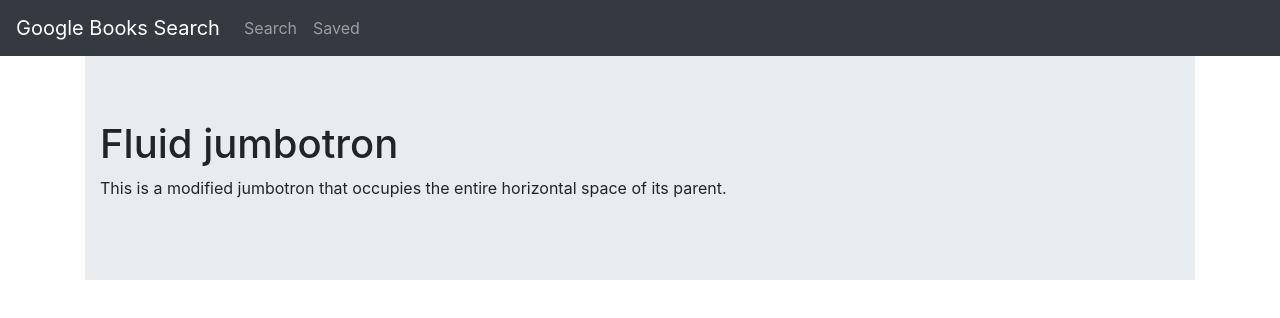
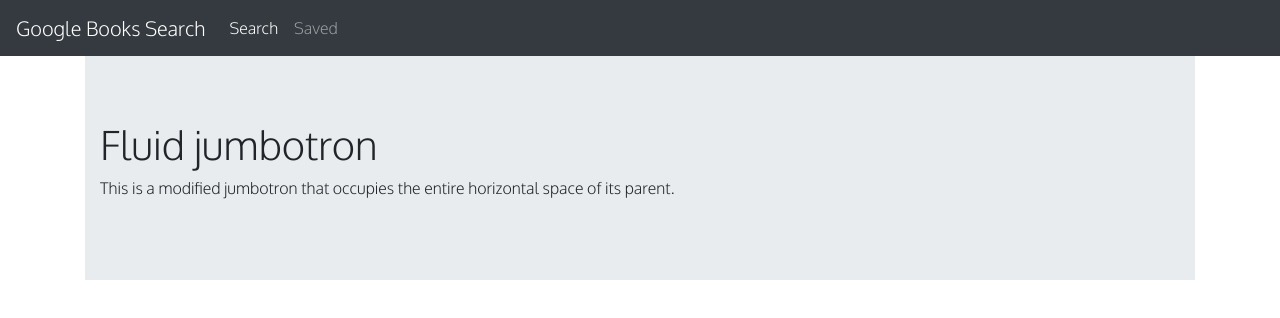
Before and after one commit to meierj423/google-book-search, a React (Create React App) app in the folder client/: page / in a window 1280 px wide. Shown: the top 318 px of the page. Built offline with nearby package versions, Linux system fonts and the light colour scheme.

Commit message:
added code for the  active link to display

```diff
--- a/client/src/componenets/Nav/index.js
+++ b/client/src/componenets/Nav/index.js
@@ -1,4 +1,5 @@
 import React from "react";
+import { NavLink } from "react-router-dom";
 import { Navbar, Nav } from "react-bootstrap";
 import "./style.css";
 
@@ -9,8 +10,12 @@
       <Navbar.Toggle aria-controls="responsive-navbar-nav" />
       <Navbar.Collapse id="responsive-navbar-nav">
         <Nav className="mr-auto">
-          <Nav.Link href="/">Search</Nav.Link>
-          <Nav.Link href="/saved">Saved</Nav.Link>
+          <Nav.Link as={NavLink} exact to="/">
+            Search
+          </Nav.Link>
+          <Nav.Link as={NavLink} exact to="/saved">
+            Saved
+          </Nav.Link>
         </Nav>
       </Navbar.Collapse>
     </Navbar>
--- a/client/src/componenets/Nav/style.css
+++ b/client/src/componenets/Nav/style.css
@@ -1,5 +1,4 @@
 .Navbar {
   background-color: lightgray;
-  font-family: "Oxygen", sans-serif;
   font-weight: bold;
 }
--- a/client/src/index.css
+++ b/client/src/index.css
@@ -1,13 +1,11 @@
 body {
   margin: 0;
-  font-family: -apple-system, BlinkMacSystemFont, 'Segoe UI', 'Roboto', 'Oxygen',
-    'Ubuntu', 'Cantarell', 'Fira Sans', 'Droid Sans', 'Helvetica Neue',
-    sans-serif;
+  font-family: "Oxygen", sans-serif;
   -webkit-font-smoothing: antialiased;
   -moz-osx-font-smoothing: grayscale;
 }
 
 code {
-  font-family: source-code-pro, Menlo, Monaco, Consolas, 'Courier New',
+  font-family: source-code-pro, Menlo, Monaco, Consolas, "Courier New",
     monospace;
 }
```
